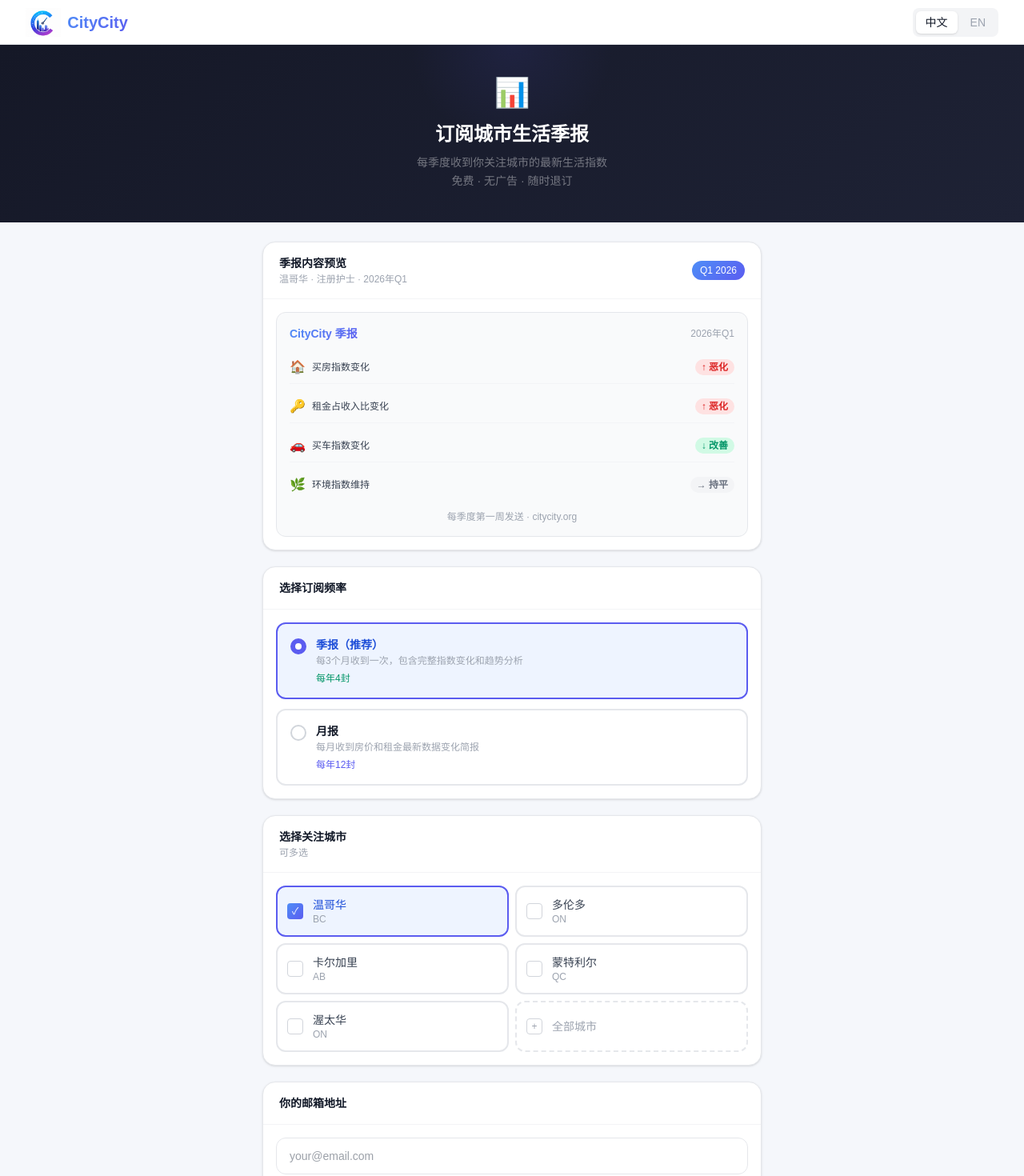
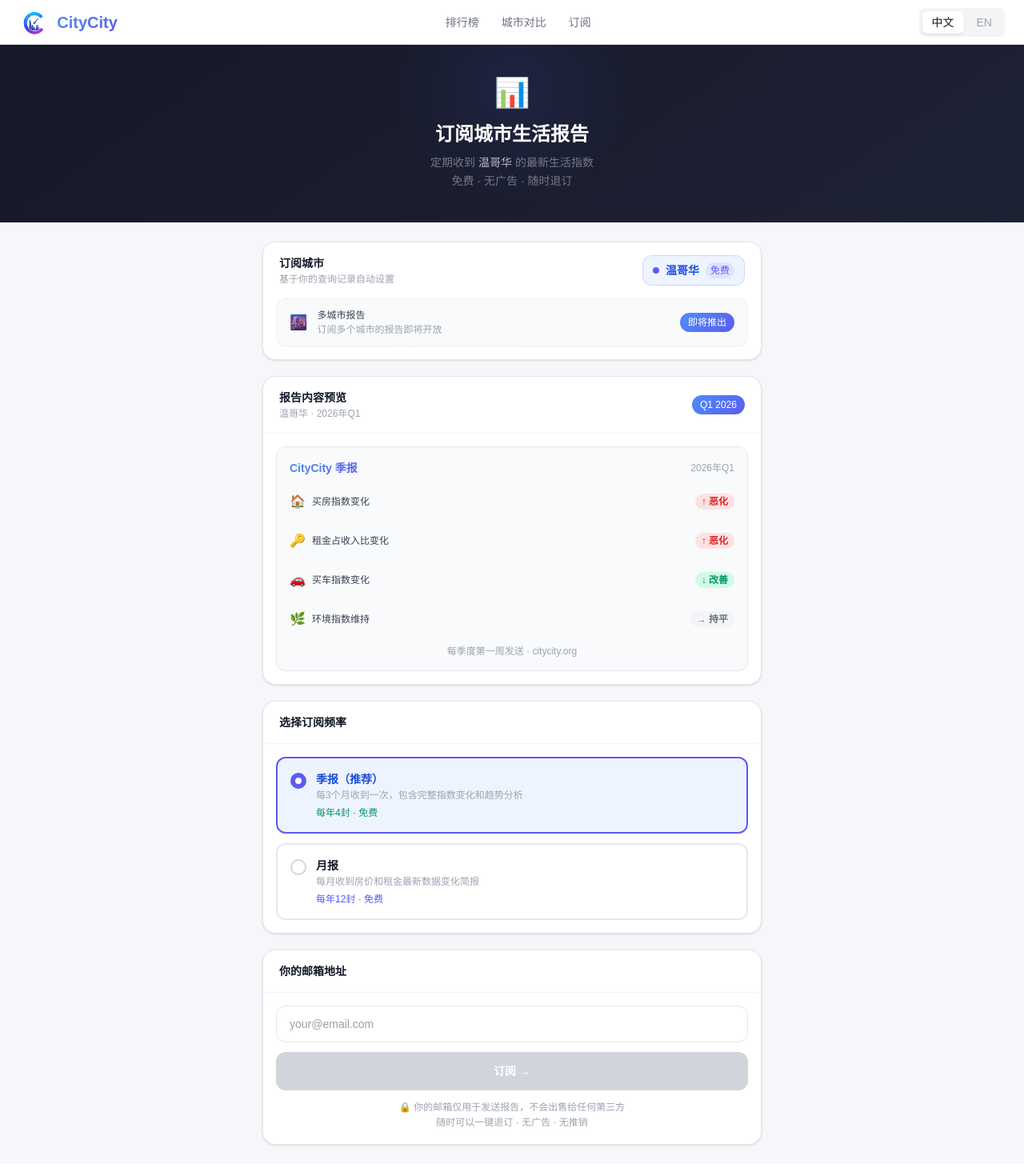
Before and after one commit to citycity-org/CityCity, a Next.js app: page /subscribe in a window 1280 px wide. Shown: the top 1470 px of the page at 80% size. Built offline with nearby package versions, Linux system fonts and the light colour scheme.

Commit message:
complete MVP - all 7 screens done

```diff
--- a/app/layout.tsx
+++ b/app/layout.tsx
@@ -5,8 +5,8 @@
   title: "CityCity — 看清城市生活的真相",
   description: "See the real cost of city life. 加拿大城市生活成本对比平台。",
   icons: {
-    icon: "/favicon.png",
-    apple: "/favicon.png",
+    icon: "/CityCity_Symbol.png",
+    apple: "/CityCity_Symbol.png",
   },
 };
 
@@ -20,14 +20,14 @@
       <body className="bg-[#F5F7FB]">
 
         {/* 导航栏 */}
-        <nav className="bg-white border-b border-[#E5E7EB] h-14 flex items-center px-8 justify-between sticky top-0 z-50">
+        <nav className="bg-white border-b border-[#E5E7EB] h-14 flex items-center px-6 justify-between sticky top-0 z-50">
 
           {/* 左边：Logo */}
           <a href="/" className="flex items-center gap-2">
             <img
               src="/CityCity_Symbol.png"
               alt="CityCity"
-    className="h-9 w-auto"
+              className="h-8 w-auto"
             />
             <span className="text-xl font-bold" style={{
               background: 'linear-gradient(135deg, #4F8EF7, #5B5CF0)',
@@ -38,7 +38,24 @@
             </span>
           </a>
 
+          {/* 中间：导航链接 */}
+          <div className="hidden md:flex items-center gap-1">
+            <a href="/ranking"
+              className="px-3 py-2 rounded-lg text-sm font-medium text-[#6B7280] hover:text-[#111827] hover:bg-[#F3F4F6] transition-all">
+              排行榜
+            </a>
+            <a href="/compare"
+              className="px-3 py-2 rounded-lg text-sm font-medium text-[#6B7280] hover:text-[#111827] hover:bg-[#F3F4F6] transition-all">
+              城市对比
+            </a>
+            <a href="/subscribe"
+              className="px-3 py-2 rounded-lg text-sm font-medium text-[#6B7280] hover:text-[#111827] hover:bg-[#F3F4F6] transition-all">
+              订阅
+            </a>
+          </div>
+
           {/* 右边：语言切换 */}
+          <div className="flex items-center gap-3">
             <div className="flex gap-1 bg-[#F3F4F6] rounded-lg p-1">
               <button className="px-3 py-1 rounded-md text-sm font-medium bg-white text-[#111827] shadow-sm">
                 中文
@@ -46,6 +63,7 @@
               <button className="px-3 py-1 rounded-md text-sm font-medium text-[#9CA3AF]">
                 EN
               </button>
+            </div>
           </div>
 
         </nav>
--- a/app/ranking/page.tsx
+++ b/app/ranking/page.tsx
@@ -16,9 +16,9 @@
   { id: 'rpi', name: '租房指数 RPI' },
   { id: 'cpi', name: '买车指数 CPI' },
   { id: 'eqi', name: '环境质量 EQI' },
-  { id: 'edi', name: '教育质量 EDI' },
-  { id: 'hci', name: '医疗可及 HCI' },
-  { id: 'tci', name: '交通便利 TCI' },
+  { id: 'edi', name: '教育指数 EDI' },
+  { id: 'hci', name: '医疗指数 HCI' },
+  { id: 'tci', name: '交通指数 TCI' },
 ]
 
 const CITY_DATA = [
--- a/app/subscribe/page.tsx
+++ b/app/subscribe/page.tsx
@@ -1,13 +1,14 @@
 'use client'
-import { useState } from 'react'
+import { useState, Suspense } from 'react'
+import { useSearchParams } from 'next/navigation'
 
-const CITIES = [
-  { id: 'vancouver', name: '温哥华', province: 'BC' },
-  { id: 'toronto', name: '多伦多', province: 'ON' },
-  { id: 'calgary', name: '卡尔加里', province: 'AB' },
-  { id: 'montreal', name: '蒙特利尔', province: 'QC' },
-  { id: 'ottawa', name: '渥太华', province: 'ON' },
-]
+const CITY_NAMES: Record<string, string> = {
+  vancouver: '温哥华',
+  toronto: '多伦多',
+  calgary: '卡尔加里',
+  montreal: '蒙特利尔',
+  ottawa: '渥太华',
+}
 
 const REPORT_ITEMS = [
   { icon: '🏠', text: '买房指数变化', tag: '↑ 恶化', tagColor: '#DC2626', tagBg: '#FEE2E2' },
@@ -16,17 +17,14 @@
   { icon: '🌿', text: '环境指数维持', tag: '→ 持平', tagColor: '#6B7280', tagBg: '#F3F4F6' },
 ]
 
-export default function SubscribePage() {
-  const [selectedCities, setSelectedCities] = useState<string[]>(['vancouver'])
+function SubscribeContent() {
+  const searchParams = useSearchParams()
+  const city = searchParams.get('city') || 'vancouver'
+  const cityName = CITY_NAMES[city] || '温哥华'
+
   const [frequency, setFrequency] = useState<'quarterly' | 'monthly'>('quarterly')
   const [email, setEmail] = useState('')
   const [submitted, setSubmitted] = useState(false)
-
-  const toggleCity = (id: string) => {
-    setSelectedCities(prev =>
-      prev.includes(id) ? prev.filter(c => c !== id) : [...prev, id]
-    )
-  }
 
   const handleSubmit = () => {
     if (!email) return
@@ -39,13 +37,13 @@
       {/* Hero */}
       <div className="relative overflow-hidden px-6 py-10 text-center"
         style={{ background: 'linear-gradient(145deg, #151827, #1E2235)' }}>
-        <div className="absolute top-0 left-50 w-64 h-64 rounded-full opacity-10 pointer-events-none"
-          style={{ background: 'radial-gradient(circle, #5B5CF0 0%, transparent 70%)', left: '50%', transform: 'translateX(-50%) translateY(-50%)' }} />
+        <div className="absolute rounded-full opacity-10 pointer-events-none"
+          style={{ background: 'radial-gradient(circle, #5B5CF0 0%, transparent 70%)', width: '300px', height: '300px', top: '-100px', left: '50%', transform: 'translateX(-50%)' }} />
         <div className="relative z-10">
           <div className="text-4xl mb-4">📊</div>
-          <h1 className="text-2xl font-bold text-white mb-2">订阅城市生活季报</h1>
+          <h1 className="text-2xl font-bold text-white mb-2">订阅城市生活报告</h1>
           <p className="text-white/40 text-sm leading-relaxed">
-            每季度收到你关注城市的最新生活指数<br />
+            定期收到 <span className="text-white/70 font-medium">{cityName}</span> 的最新生活指数<br />
             免费 · 无广告 · 随时退订
           </p>
         </div>
@@ -53,22 +51,52 @@
 
       <div className="max-w-2xl mx-auto px-6 py-6 space-y-5">
 
+        {/* 当前订阅城市 */}
+        <div className="bg-white rounded-2xl border border-[#E5E7EB] overflow-hidden shadow-sm">
+          <div className="px-5 py-4">
+            <div className="flex items-center justify-between">
+              <div>
+                <div className="text-sm font-semibold text-[#111827]">订阅城市</div>
+                <div className="text-xs text-[#9CA3AF] mt-0.5">基于你的查询记录自动设置</div>
+              </div>
+              <div className="flex items-center gap-2 px-3 py-2 rounded-xl"
+                style={{ background: '#EEF4FF', border: '1px solid rgba(91,92,240,0.2)' }}>
+                <div className="w-2 h-2 rounded-full bg-[#5B5CF0]" />
+                <span className="text-sm font-semibold text-[#1D4ED8]">{cityName}</span>
+                <span className="text-xs text-[#5B5CF0] px-1.5 py-0.5 rounded-full"
+                  style={{ background: 'rgba(91,92,240,0.1)' }}>免费</span>
+              </div>
+            </div>
+          </div>
+
+          {/* 多城市提示 */}
+          <div className="mx-4 mb-4 px-4 py-3 rounded-xl flex items-center gap-3"
+            style={{ background: '#F9FAFB', border: '1px dashed #E5E7EB' }}>
+            <span className="text-lg">🌆</span>
+            <div className="flex-1">
+              <div className="text-xs font-medium text-[#374151]">多城市报告</div>
+              <div className="text-xs text-[#9CA3AF] mt-0.5">订阅多个城市的报告即将开放</div>
+            </div>
+            <span className="text-xs font-medium text-white px-2.5 py-1 rounded-full flex-shrink-0"
+              style={{ background: 'linear-gradient(135deg, #4F8EF7, #5B5CF0)' }}>
+              即将推出
+            </span>
+          </div>
+        </div>
+
         {/* 季报内容预览 */}
         <div className="bg-white rounded-2xl border border-[#E5E7EB] overflow-hidden shadow-sm">
           <div className="px-5 py-4 border-b border-[#F3F4F6] flex items-center justify-between">
             <div>
-              <div className="text-sm font-semibold text-[#111827]">季报内容预览</div>
-              <div className="text-xs text-[#9CA3AF] mt-0.5">温哥华 · 注册护士 · 2026年Q1</div>
+              <div className="text-sm font-semibold text-[#111827]">报告内容预览</div>
+              <div className="text-xs text-[#9CA3AF] mt-0.5">{cityName} · 2026年Q1</div>
             </div>
             <div className="text-xs font-medium px-2.5 py-1 rounded-full text-white"
               style={{ background: 'linear-gradient(135deg, #4F8EF7, #5B5CF0)' }}>
               Q1 2026
             </div>
           </div>
-
-          {/* 季报样式预览 */}
-          <div className="m-4 rounded-xl p-4 border border-[#E5E7EB]"
-            style={{ background: '#F9FAFB' }}>
+          <div className="m-4 rounded-xl p-4 border border-[#E5E7EB]" style={{ background: '#F9FAFB' }}>
             <div className="flex items-center justify-between mb-3">
               <div className="text-sm font-bold" style={{
                 background: 'linear-gradient(135deg, #4F8EF7, #5B5CF0)',
@@ -102,8 +130,7 @@
             <div className="text-sm font-semibold text-[#111827]">选择订阅频率</div>
           </div>
           <div className="p-4 space-y-3">
-            <button
-              onClick={() => setFrequency('quarterly')}
+            <button onClick={() => setFrequency('quarterly')}
               className={`w-full flex items-start gap-3 p-4 rounded-xl border-2 transition-all text-left ${
                 frequency === 'quarterly' ? 'border-[#5B5CF0] bg-[#EEF4FF]' : 'border-[#E5E7EB]'
               }`}>
@@ -116,15 +143,12 @@
                 <div className={`text-sm font-semibold ${frequency === 'quarterly' ? 'text-[#1D4ED8]' : 'text-[#111827]'}`}>
                   季报（推荐）
                 </div>
-                <div className="text-xs text-[#9CA3AF] mt-0.5">
-                  每3个月收到一次，包含完整指数变化和趋势分析
-                </div>
-                <div className="text-xs font-medium text-[#059669] mt-1.5">每年4封</div>
+                <div className="text-xs text-[#9CA3AF] mt-0.5">每3个月收到一次，包含完整指数变化和趋势分析</div>
+                <div className="text-xs font-medium text-[#059669] mt-1.5">每年4封 · 免费</div>
               </div>
             </button>
 
-            <button
-              onClick={() => setFrequency('monthly')}
+            <button onClick={() => setFrequency('monthly')}
               className={`w-full flex items-start gap-3 p-4 rounded-xl border-2 transition-all text-left ${
                 frequency === 'monthly' ? 'border-[#5B5CF0] bg-[#EEF4FF]' : 'border-[#E5E7EB]'
               }`}>
@@ -137,50 +161,9 @@
                 <div className={`text-sm font-semibold ${frequency === 'monthly' ? 'text-[#1D4ED8]' : 'text-[#111827]'}`}>
                   月报
                 </div>
-                <div className="text-xs text-[#9CA3AF] mt-0.5">
-                  每月收到房价和租金最新数据变化简报
-                </div>
-                <div className="text-xs font-medium text-[#5B5CF0] mt-1.5">每年12封</div>
+                <div className="text-xs text-[#9CA3AF] mt-0.5">每月收到房价和租金最新数据变化简报</div>
+                <div className="text-xs font-medium text-[#5B5CF0] mt-1.5">每年12封 · 免费</div>
               </div>
-            </button>
-          </div>
-        </div>
-
-        {/* 城市选择 */}
-        <div className="bg-white rounded-2xl border border-[#E5E7EB] overflow-hidden shadow-sm">
-          <div className="px-5 py-4 border-b border-[#F3F4F6]">
-            <div className="text-sm font-semibold text-[#111827]">选择关注城市</div>
-            <div className="text-xs text-[#9CA3AF] mt-0.5">可多选</div>
-          </div>
-          <div className="p-4 grid grid-cols-2 gap-2">
-            {CITIES.map(city => {
-              const selected = selectedCities.includes(city.id)
-              return (
-                <button key={city.id}
-                  onClick={() => toggleCity(city.id)}
-                  className={`flex items-center gap-3 p-3 rounded-xl border-2 transition-all text-left ${
-                    selected ? 'border-[#5B5CF0] bg-[#EEF4FF]' : 'border-[#E5E7EB] hover:border-[#9CA3AF]'
-                  }`}>
-                  <div className={`w-5 h-5 rounded flex items-center justify-center flex-shrink-0 text-xs ${
-                    selected ? 'text-white' : 'border border-[#D1D5DB]'
-                  }`}
-                    style={selected ? { background: 'linear-gradient(135deg, #4F8EF7, #5B5CF0)' } : {}}>
-                    {selected && '✓'}
-                  </div>
-                  <div>
-                    <div className={`text-sm font-medium ${selected ? 'text-[#1D4ED8]' : 'text-[#374151]'}`}>
-                      {city.name}
-                    </div>
-                    <div className="text-xs text-[#9CA3AF]">{city.province}</div>
-                  </div>
-                </button>
-              )
-            })}
-            <button
-              onClick={() => setSelectedCities(CITIES.map(c => c.id))}
-              className="flex items-center gap-3 p-3 rounded-xl border-2 border-dashed border-[#E5E7EB] hover:border-[#5B5CF0] transition-all text-left">
-              <div className="w-5 h-5 rounded border border-[#D1D5DB] flex items-center justify-center text-xs text-[#9CA3AF]">+</div>
-              <div className="text-sm text-[#9CA3AF]">全部城市</div>
             </button>
           </div>
         </div>
@@ -205,12 +188,12 @@
               <button
                 onClick={handleSubmit}
                 disabled={!email}
-                className="w-full py-3.5 rounded-xl text-white font-semibold text-sm transition-opacity"
+                className="w-full py-3.5 rounded-xl text-white font-semibold text-sm transition-all"
                 style={{
                   background: email ? 'linear-gradient(135deg, #4F8EF7, #5B5CF0)' : '#D1D5DB',
                   cursor: email ? 'pointer' : 'not-allowed'
                 }}>
-                订阅季报 →
+                订阅 →
               </button>
               <p className="text-xs text-[#9CA3AF] text-center mt-3 leading-relaxed">
                 🔒 你的邮箱仅用于发送报告，不会出售给任何第三方<br />
@@ -219,14 +202,13 @@
             </div>
           </div>
         ) : (
-          /* 订阅成功 */
           <div className="bg-white rounded-2xl border border-[#E5E7EB] overflow-hidden shadow-sm">
             <div className="px-5 py-10 text-center">
               <div className="text-5xl mb-4">✅</div>
               <div className="text-lg font-bold text-[#111827] mb-2">订阅成功！</div>
               <div className="text-sm text-[#9CA3AF] leading-relaxed">
                 下一期{frequency === 'quarterly' ? '季报' : '月报'}将在<br />
-                {frequency === 'quarterly' ? '2026年Q2' : '2026年6月'}发送<br />
+                {frequency === 'quarterly' ? '2026年Q2' : '2026年6月'}发送到你的邮箱<br />
                 请查收确认邮件
               </div>
               <a href="/"
@@ -242,3 +224,15 @@
     </main>
   )
 }
+
+export default function SubscribePage() {
+  return (
+    <Suspense fallback={
+      <div className="min-h-screen bg-[#151827] flex items-center justify-center">
+        <div className="text-white/50">加载中...</div>
+      </div>
+    }>
+      <SubscribeContent />
+    </Suspense>
+  )
+}
```
Lines whose indentation alone changed are shown as unchanged.
